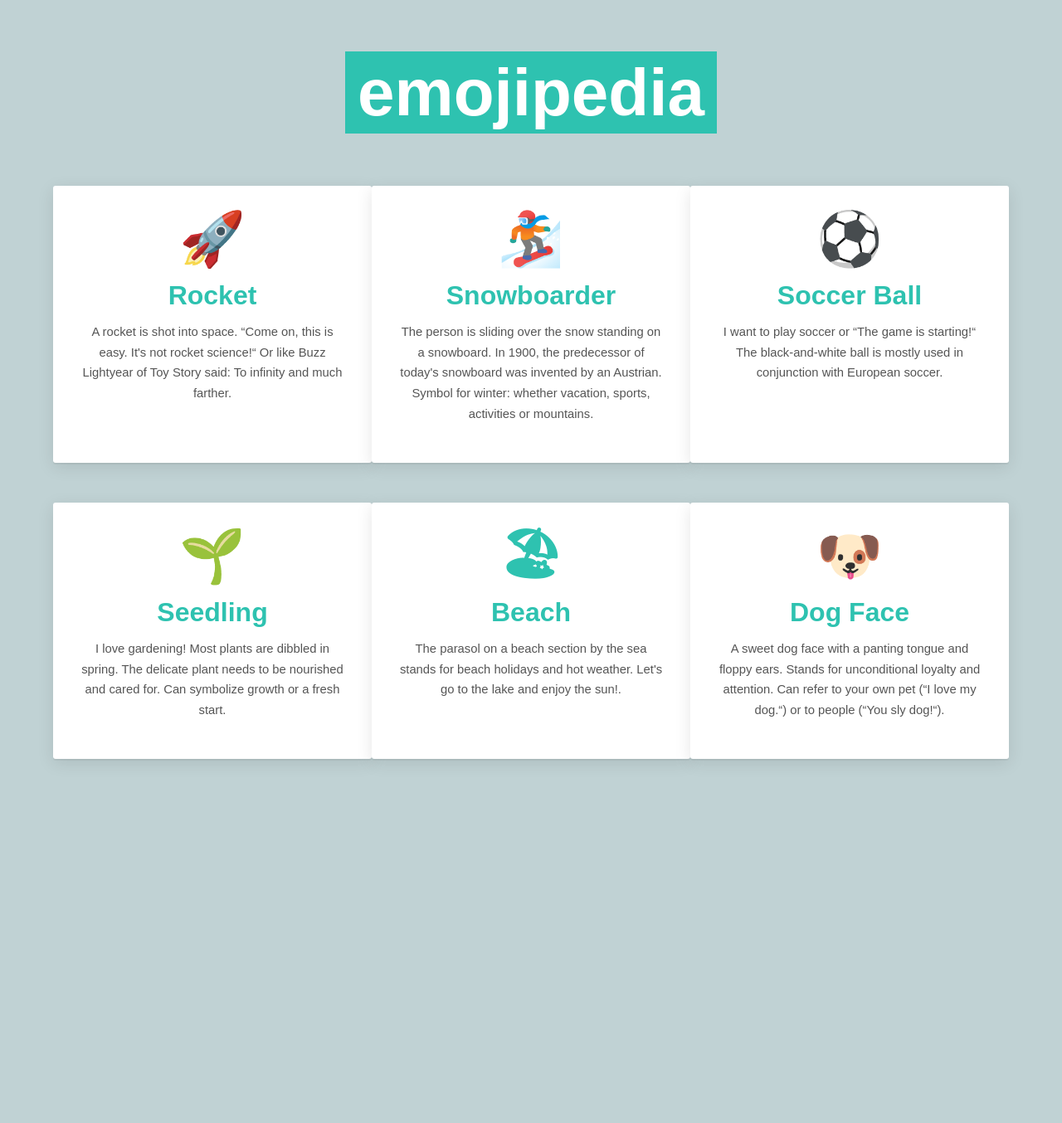
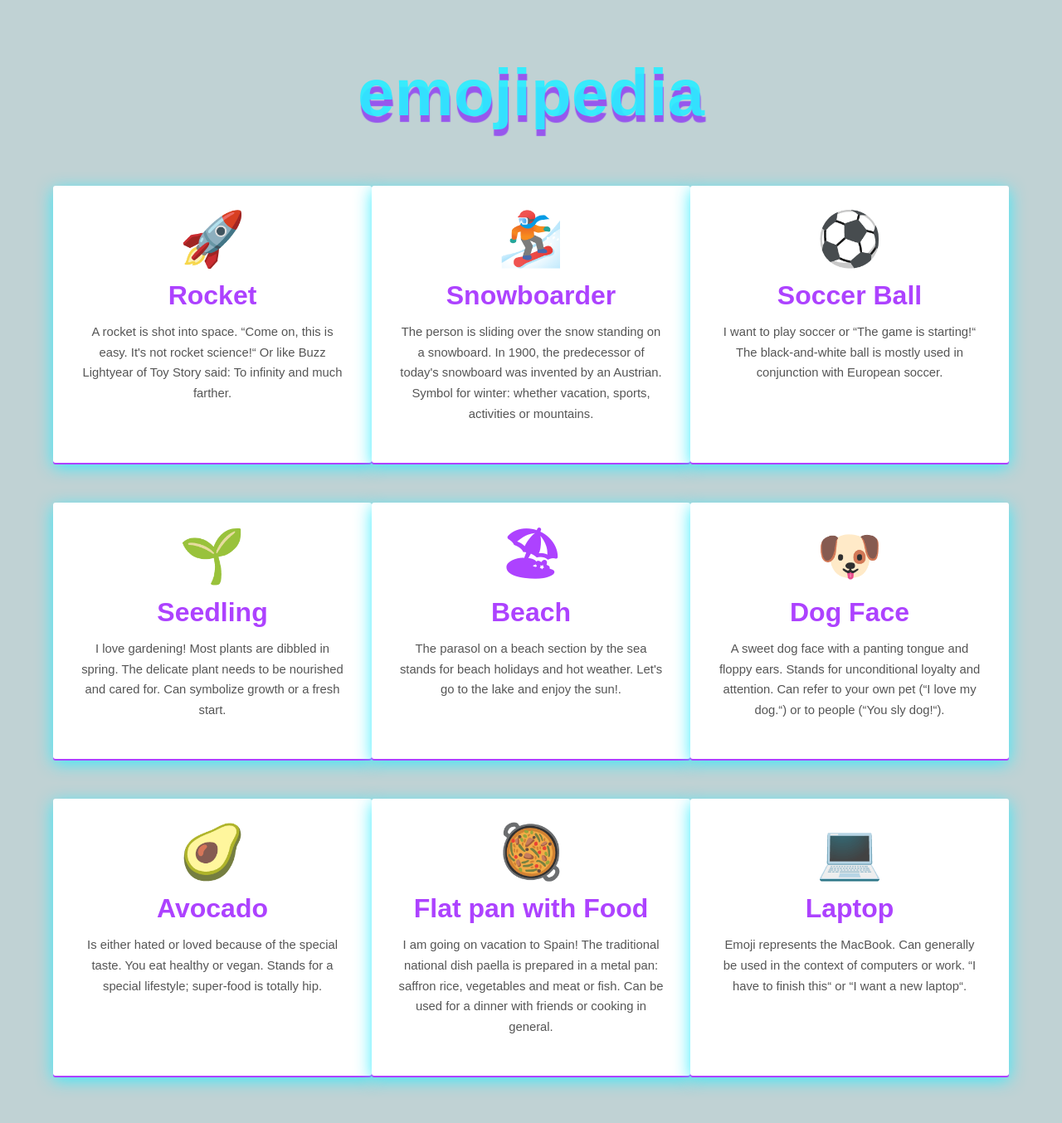
Before and after one commit to johncanero/emojipedia, a React (Create React App) app: page / in a window 1280 px wide. Shown: the top 1354 px of the page at 83% size. Before the commit the page ends 1027 px from the top, so only its background shows below. Built offline with nearby package versions, Linux system fonts and the light colour scheme.

Commit message:
Array List of 9 Update

```diff
--- a/src/App.css
+++ b/src/App.css
@@ -11,13 +11,13 @@ h1 {
   font-size: 500%;
   text-align: center;
   margin-top: 4rem;
-  color: #fff;
+  color: #2aedffea;
   line-height: 1.2;
+  text-shadow: 1px 8px 1px #7c02ff97;
 }
 
 h1 span {
   padding: 5px 15px;
-  background: #2ec2b0;
 }
 
 .dictionary {
@@ -34,7 +34,7 @@ h1 span {
   margin-bottom: 3rem;
   padding: 2rem;
   border-radius: 3px;
-  box-shadow: 0 2px 0 rgba(0, 0, 0, 0.05), 0 5px 20px rgba(0, 0, 0, 0.1);
+  box-shadow: 0 2px 0 #ad42ff, 0 5px 20px #2aedffea;
   background-color: #fff;
   transition: all 100ms ease-in-out;
 }
@@ -44,7 +44,7 @@ h1 span {
 }
 
 dt {
-  color: #2ec2b0;
+  color: #ad42ff;
   line-height: 1;
 }
 
--- a/src/emojipedia.js
+++ b/src/emojipedia.js
@@ -40,6 +40,27 @@ const emojipedia = [
       name: "Dog Face ",
       meaning:
         "A sweet dog face with a panting tongue and floppy ears. Stands for unconditional loyalty and attention. Can refer to your own pet (“I love my dog.“) or to people (“You sly dog!“)."
+    },
+    {
+      id: 7,
+      emoji: "🥑",
+      name: "Avocado",
+      meaning:
+        "Is either hated or loved because of the special taste. You eat healthy or vegan. Stands for a special lifestyle; super-food is totally hip."
+    },
+    {
+      id: 8,
+      emoji: "🥘",
+      name: "Flat pan with Food",
+      meaning:
+        "I am going on vacation to Spain! The traditional national dish paella is prepared in a metal pan: saffron rice, vegetables and meat or fish. Can be used for a dinner with friends or cooking in general."
+    },
+    {
+      id: 9,
+      emoji: "💻",
+      name: "Laptop",
+      meaning:
+        "Emoji represents the MacBook. Can generally be used in the context of computers or work. “I have to finish this“ or “I want a new laptop“."
     }
   ];
 
```
